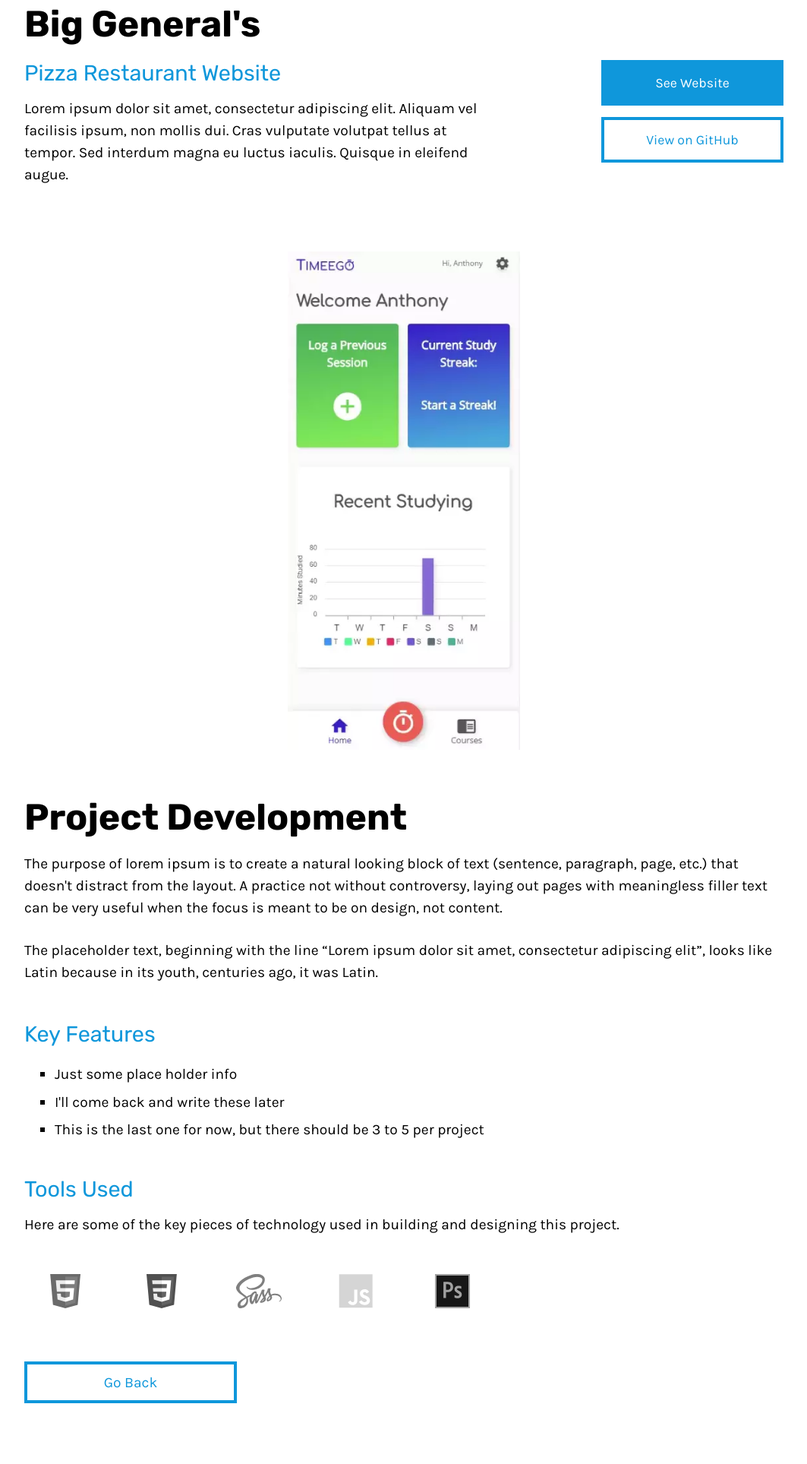
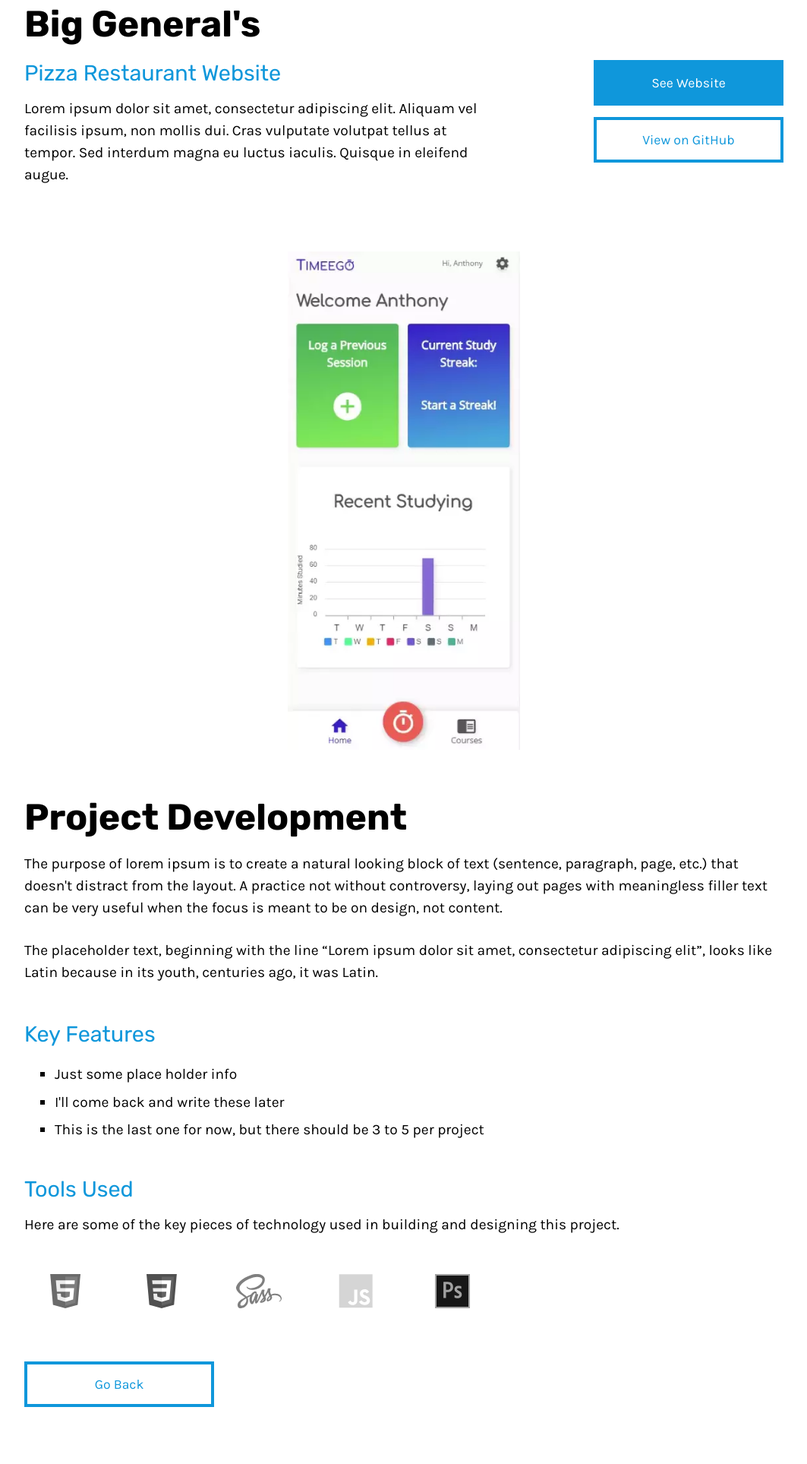
Before and after one commit to antcar112/portfolio-v1, a Gatsby site: page /big-generals in a window 1280 px wide. Shown: the part 1053-2980 px from the top of the page at 76% size, without its empty margins (108-1171 px from the left). Built offline with nearby package versions, Linux system fonts and the light colour scheme; Gatsby itself is replaced by a stand-in of ours.

Commit message:
reduced and refactored button components

```diff
--- a/src/components/Button/Button.js
+++ b/src/components/Button/Button.js
@@ -2,189 +2,76 @@ import React, { useContext } from 'react';
 import styled, { ThemeContext } from 'styled-components';
 import AniLink from 'gatsby-plugin-transition-link/AniLink';
 
-import { media } from '../../utils/media.js';
-import ButtonText from './ButtonText';
 import { BtnSolidStyles, BtnOutlineStyles } from './ButtonStyles';
 
-const StyledBtn = styled.button`
-	${BtnSolidStyles};
-	width: 260px;
-	margin: 0 auto;
-	padding: 1.25em;
-
-	${media.down.md} {
-		width: 220px;
-		padding: 1.1em;
-
-		& span {
-			font-size: 1em;
-		}
-	}
-
-	${media.down.xs} {
-		width: 90%;
-	}
-`;
-const StyledBtnAnchor = styled.a`
-	${BtnSolidStyles};
-	width: 240px;
-	height: 60px;
-	margin: 0;
-
-	& span {
-		font-size: 1.1em;
-	}
-
-	${media.down.md} {
-		width: 220px;
-	}
-	${media.down.sm} {
-		height: 50px;
-		width: 100%;
-
-		& span {
-			font-size: 1em;
-		}
-	}
+const StyledButton = styled.button`
+	${({ outline }) => (outline ? BtnOutlineStyles : BtnSolidStyles)};
 `;
 
-const StyledBtnOutlineAnchor = styled.a`
-	${BtnOutlineStyles};
-	width: 240px;
-	height: 60px;
-	margin: 0;
-	background: ${({ theme }) => theme.color.bg};
-
-	& span {
-		font-size: 1.1em;
-	}
-
-	${media.down.md} {
-		width: 220px;
-	}
-
-	${media.down.sm} {
-		height: 50px;
-		width: 100%;
-
-		& span {
-			font-size: 1em;
-		}
-	}
+const StyledAnchor = styled.a`
+	${({ outline }) => (outline ? BtnOutlineStyles : BtnSolidStyles)};
 `;
 
-const StyledBtnOutlineAniLink = styled(AniLink)`
-	${BtnOutlineStyles};
-	width: 200px;
-	margin: 0 auto;
-	padding: 0.8em;
-
-	& span {
-		font-size: 1.1em;
-	}
-
-	${media.down.md} {
-		& span {
-			font-size: 1em;
-		}
-	}
-
-	${media.down.xs} {
-		padding: 0.7em;
-		width: 100%;
-	}
+const StyledAniLink = styled(AniLink)`
+	${({ outline }) => (outline ? BtnOutlineStyles : BtnSolidStyles)};
+	${({ back }) => back && 'margin-bottom: 30px;'};
 `;
 
-const StyledBackBtnOutline = styled(AniLink)`
-	${BtnOutlineStyles};
-	width: 280px;
-	height: 55px;
-	background: ${({ theme }) => theme.color.bg};
-	margin-bottom: 30px;
-
-	& span {
-		font-size: 1.2em;
-	}
-
-	${media.down.md} {
-		margin-top: 30px;
-	}
-
-	${media.down.sm} {
-		height: 50px;
-		width: 100%;
-
-		& span {
-			font-size: 1em;
-		}
-	}
-`;
-
-const BackBtnContainer = styled.div`
-	width: 100%;
-	max-width: 1100px;
-	margin: 0 auto;
-
-	${media.down.xs} {
-		padding: 0 20px;
-	}
-`;
-
-export const Btn = ({ text, handleClick }) => (
-	<StyledBtn onClick={handleClick}>
-		<ButtonText text={text} type={'text'} />
-		<ButtonText text={text} type={'hidden'} />
-	</StyledBtn>
-);
-
-export const BtnAnchor = ({ text, link }) => (
-	<StyledBtnAnchor href={link} target="_blank" rel="noopener noreferrer">
-		<ButtonText text={text} type={'text'} />
-		<ButtonText text={text} type={'hidden'} />
-	</StyledBtnAnchor>
-);
-
-export const BtnOutlineAnchor = ({ text, link }) => (
-	<StyledBtnOutlineAnchor
-		href={link}
-		target="_blank"
-		rel="noopener noreferrer"
-	>
-		<ButtonText text={text} type={'text'} />
-		<ButtonText text={text} type={'hidden'} />
-	</StyledBtnOutlineAnchor>
-);
-
-export const BtnOutlineAniLink = ({ path, text, direction }) => {
+export const Button = ({
+	outline,
+	to,
+	href,
+	back,
+	text,
+	direction,
+	handleClick,
+}) => {
 	const themeContext = useContext(ThemeContext);
-	return (
-		<StyledBtnOutlineAniLink
-			to={path}
-			cover
-			direction={direction}
-			bg={themeContext.color.primary}
-			duration={0.8}
-		>
-			<ButtonText text={text} type={'text'} />
-			<ButtonText text={text} type={'hidden'} />
-		</StyledBtnOutlineAniLink>
-	);
-};
-
-export const BackBtnOutline = ({ path, text, direction }) => {
-	const themeContext = useContext(ThemeContext);
-	return (
-		<BackBtnContainer>
-			<StyledBackBtnOutline
-				to={path}
+	if (to) {
+		return (
+			<StyledAniLink
+				outline={outline}
+				to={to}
 				cover
 				direction={direction}
 				bg={themeContext.color.primary}
 				duration={0.8}
+				back={back}
 			>
 				<ButtonText text={text} type={'text'} />
 				<ButtonText text={text} type={'hidden'} />
-			</StyledBackBtnOutline>
-		</BackBtnContainer>
+			</StyledAniLink>
+		);
+	}
+
+	if (href) {
+		return (
+			<StyledAnchor
+				href={href}
+				target="_blank"
+				rel="noopener noreferrer"
+				outline={outline}
+			>
+				<ButtonText text={text} type={'text'} />
+				<ButtonText text={text} type={'hidden'} />
+			</StyledAnchor>
+		);
+	}
+
+	return (
+		<StyledButton onClick={handleClick} outline={outline}>
+			<ButtonText text={text} type={'text'} />
+			<ButtonText text={text} type={'hidden'} />
+		</StyledButton>
 	);
 };
+
+export default Button;
+
+const ButtonText = ({ text, type }) => {
+	return (
+		<div className={`btn_text--${type}`}>
+			<span>{text}</span>
+		</div>
+	);
+};
--- a/src/components/Button/ButtonText.js
+++ /dev/null
@@ -1,11 +0,0 @@
-import React from 'react';
-
-const ButtonText = ({ text, type }) => {
-	return (
-		<div className={`btn_text--${type}`}>
-			<span>{text}</span>
-		</div>
-	);
-};
-
-export default ButtonText;
--- a/src/components/Hero/Hero.js
+++ b/src/components/Hero/Hero.js
@@ -2,7 +2,7 @@ import React from 'react';
 import styled from 'styled-components';
 
 import { media } from '../../utils/media.js';
-import { Btn } from '../Button/Button';
+import Button from '../Button/Button';
 
 const StyledHero = styled.div`
 	width: 100%;
@@ -68,7 +68,7 @@ const Hero = () => {
 				<HeroText>
 					I’m a software developer and designer from Vancouver, BC
 				</HeroText>
-				<Btn text={'See my work'} handleClick={scrollDown} />
+				<Button text={'See my work'} handleClick={scrollDown} />
 			</div>
 		</StyledHero>
 	);
--- /dev/null
+++ b/src/components/Project/Project.js
@@ -0,0 +1,76 @@
+import React from 'react';
+import styled from 'styled-components';
+
+import { media } from '../../utils/media.js';
+import Container from '../Container/Container';
+import ProjectHeader from './ProjectHeader';
+import ProjectInfo from './ProjectInfo';
+import ProjectVideo from './ProjectVideo';
+import ProjectDev from './ProjectDev';
+import Button from '../Button/Button';
+
+const ProjectContainer = styled.div`
+	background: ${({ theme }) => theme.color.bg};
+	transition: ${({ theme }) => theme.hoverTransition};
+`;
+
+const InnerContainer = styled.div`
+	width: 100%;
+	max-width: 1100px;
+
+	${media.down.xs} {
+		padding: 0 20px;
+	}
+`;
+
+const Project = ({ project, tech }) => {
+	const {
+		title,
+		subtitle,
+		background,
+		description,
+		image,
+		githubLink,
+		hostedLink,
+		video,
+		devDesc,
+		features,
+	} = project;
+
+	return (
+		<ProjectContainer>
+			<ProjectHeader
+				background={background}
+				title={title}
+				subtitle={subtitle}
+				image={image}
+			/>
+			<Container>
+				<InnerContainer>
+					<ProjectInfo
+						title={title}
+						subtitle={subtitle}
+						description={description}
+						githubLink={githubLink}
+						hostedLink={hostedLink}
+					/>
+					<ProjectVideo video={video} title={title} />
+					<ProjectDev
+						devDesc={devDesc}
+						features={features}
+						tech={tech}
+					/>
+					<Button
+						outline
+						to="/"
+						text="Go Back"
+						direction="down"
+						back
+					/>
+				</InnerContainer>
+			</Container>
+		</ProjectContainer>
+	);
+};
+
+export default Project;
--- a/src/components/Project/ProjectDev.js
+++ b/src/components/Project/ProjectDev.js
@@ -1,20 +1,11 @@
 import React from 'react';
 import styled from 'styled-components';
 
-import { media } from '../../utils/media.js';
 import ProjectFeatures from './ProjectFeatures';
 import ProjectTech from './ProjectTech';
 import { SectionTitle, SectionParagraph } from '../Text/Text.js';
 
-const StyledProjectDev = styled.section`
-	width: 100%;
-	max-width: 1100px;
-	margin: 60px auto 0;
-
-	${media.down.xs} {
-		padding: 0 20px;
-	}
-`;
+const StyledProjectDev = styled.section`margin: 60px auto 0;`;
 
 const ProjectDev = ({ devDesc, tech, features }) => {
 	return (
--- a/src/components/Project/ProjectInfo.js
+++ b/src/components/Project/ProjectInfo.js
@@ -2,7 +2,7 @@ import React from 'react';
 import styled from 'styled-components';
 
 import { media } from '../../utils/media.js';
-import { BtnAnchor, BtnOutlineAnchor } from '../Button/Button';
+import Button from '../Button/Button';
 import {
 	SectionTitle,
 	SectionSubtitle,
@@ -11,12 +11,7 @@ import {
 
 const StyledProjectInfo = styled.section`
 	width: 100%;
-	max-width: 1100px;
 	margin: 10px auto 0;
-
-	${media.down.xs} {
-		padding: 0 20px;
-	}
 `;
 
 const Grid = styled.div`
@@ -66,8 +61,8 @@ const ProjectInfo = ({
 					<SectionParagraph>{description}</SectionParagraph>
 				</div>
 				<Buttons>
-					<BtnAnchor text="See Website" link={hostedLink} />
-					<BtnOutlineAnchor text="View on GitHub" link={githubLink} />
+					<Button text="See Website" href={hostedLink} />
+					<Button outline text="View on GitHub" href={githubLink} />
 				</Buttons>
 			</Grid>
 		</StyledProjectInfo>
--- a/src/components/Project/ProjectVideo.js
+++ b/src/components/Project/ProjectVideo.js
@@ -3,11 +3,9 @@ import styled from 'styled-components';
 
 const VideoContainer = styled.section`
 	width: 100%;
-	max-width: 1100px;
 	display: grid;
 	place-items: center center;
 	margin: 60px auto 0;
-	padding: 0 20px;
 
 	& img {
 		max-height: 82vh;
--- a/src/components/layout.js
+++ b/src/components/layout.js
@@ -2,12 +2,13 @@ import React, { Fragment } from 'react';
 
 import { useDarkMode } from '../hooks/useDarkMode.js';
 import LoadingPage from './LoadingPage/LoadingPage';
+import Helmet from './Helmet/Helmet.js';
 import Nav from './Nav/Nav.js';
 import Footer from './Footer/Footer.js';
 import GlobalStyle from '../styles/GlobalStyle';
 import Theme from '../styles/Theme';
 
-const Layout = ({ children }) => {
+const Layout = ({ pageTitle, children }) => {
 	const [
 		theme,
 		toggleTheme,
@@ -16,6 +17,7 @@ const Layout = ({ children }) => {
 
 	return (
 		<Theme colorTheme={theme}>
+			<Helmet pageTitle={pageTitle} />
 			{!componentMounted ? (
 				<LoadingPage />
 			) : (
--- a/src/pages/404.js
+++ b/src/pages/404.js
@@ -2,7 +2,7 @@ import React from 'react';
 import Layout from '../components/layout.js';
 
 const NotFoundPage = () => (
-	<Layout>
+	<Layout pageTitle={'Page not found'}>
 		<h1>404 - Not Found</h1>
 	</Layout>
 );
--- a/src/pages/about.js
+++ b/src/pages/about.js
@@ -16,7 +16,7 @@ const StyledAbout = styled.section`
 
 const About = () => {
 	return (
-		<Layout>
+		<Layout pageTitle={'About'}>
 			<StyledAbout>
 				<Container>
 					<PageTitle>About Me</PageTitle>
--- a/src/pages/big-generals.js
+++ b/src/pages/big-generals.js
@@ -1,57 +1,13 @@
 import React from 'react';
-import styled from 'styled-components';
 
 import { bigGenerals as project } from '../content/projects.js';
 import { generalsTech as tech } from '../content/tech.js';
-
 import Layout from '../components/layout';
-import Container from '../components/Container/Container';
-import ProjectHeader from '../components/Project/ProjectHeader';
-import ProjectInfo from '../components/Project/ProjectInfo';
-import ProjectVideo from '../components/Project/ProjectVideo';
-import ProjectDev from '../components/Project/ProjectDev';
-import { BackBtnOutline } from '../components/Button/Button';
-
-const {
-	title,
-	subtitle,
-	background,
-	description,
-	image,
-	githubLink,
-	hostedLink,
-	video,
-	devDesc,
-	features,
-} = project;
-
-const ProjectContainer = styled.div`
-	background: ${({ theme }) => theme.color.bg};
-	transition: ${({ theme }) => theme.hoverTransition};
-`;
+import Project from '../components/Project/Project';
 
 const BigGenerals = () => (
-	<Layout>
-		<ProjectContainer>
-			<ProjectHeader
-				background={background}
-				title={title}
-				subtitle={subtitle}
-				image={image}
-			/>
-			<Container>
-				<ProjectInfo
-					title={title}
-					subtitle={subtitle}
-					description={description}
-					githubLink={githubLink}
-					hostedLink={hostedLink}
-				/>
-				<ProjectVideo video={video} title={title} />
-				<ProjectDev devDesc={devDesc} features={features} tech={tech} />
-				<BackBtnOutline path="/" text="Go Back" direction="down" />
-			</Container>
-		</ProjectContainer>
+	<Layout pageTitle={"Big General's"}>
+		<Project project={project} tech={tech} />
 	</Layout>
 );
 
--- a/src/pages/index.js
+++ b/src/pages/index.js
@@ -5,7 +5,7 @@ import Hero from '../components/Hero/Hero';
 import Work from '../components/Work/Work';
 
 const Home = () => (
-	<Layout>
+	<Layout pageTitle={'Work'}>
 		<Hero />
 		<Work />
 	</Layout>
--- a/src/styles/Theme.js
+++ b/src/styles/Theme.js
@@ -28,8 +28,10 @@ const darkTheme = {
 		textSecondary   : '#AAAAAA',
 		bg              : '#151515',
 		bgCard          : '#1D1D1D',
-		primary         : '#CD2A25',
-		primaryDarkened : '#C11E19',
+		primary         : '#0F97DB',
+		primaryDarkened : '#0d8bca',
+		// primary         : '#CD2A25',
+		// primaryDarkened : '#C11E19',
 	},
 };
 
```
Also changed, not shown: src/components/Button/ButtonStyles.js (+14 -1 lines), src/components/Helmet/Helmet.js (added, +22 -0 lines), src/components/Project/ProjectTech.js (+6 -1 lines), src/components/Work/Project.js (+4 -3 lines), src/pages/cody-cameron.js (+3 -46 lines), src/pages/timeego.js (+3 -46 lines).
